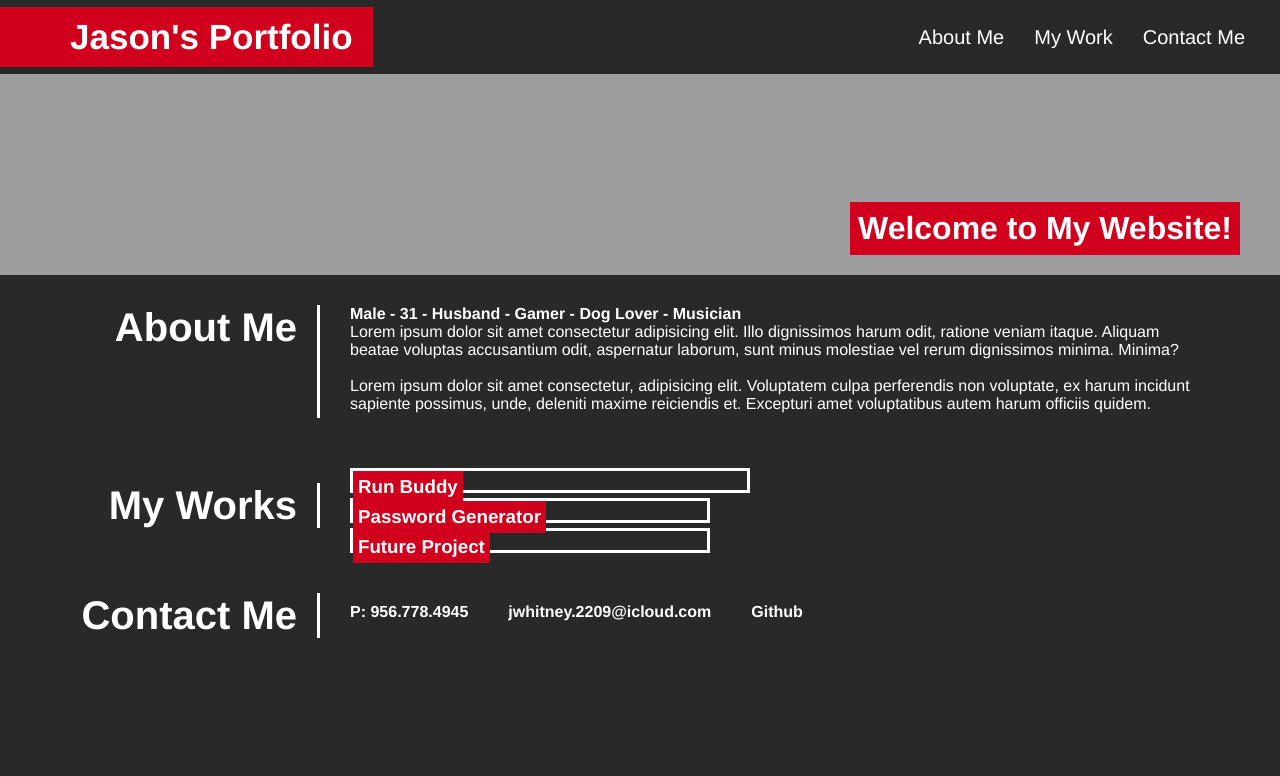
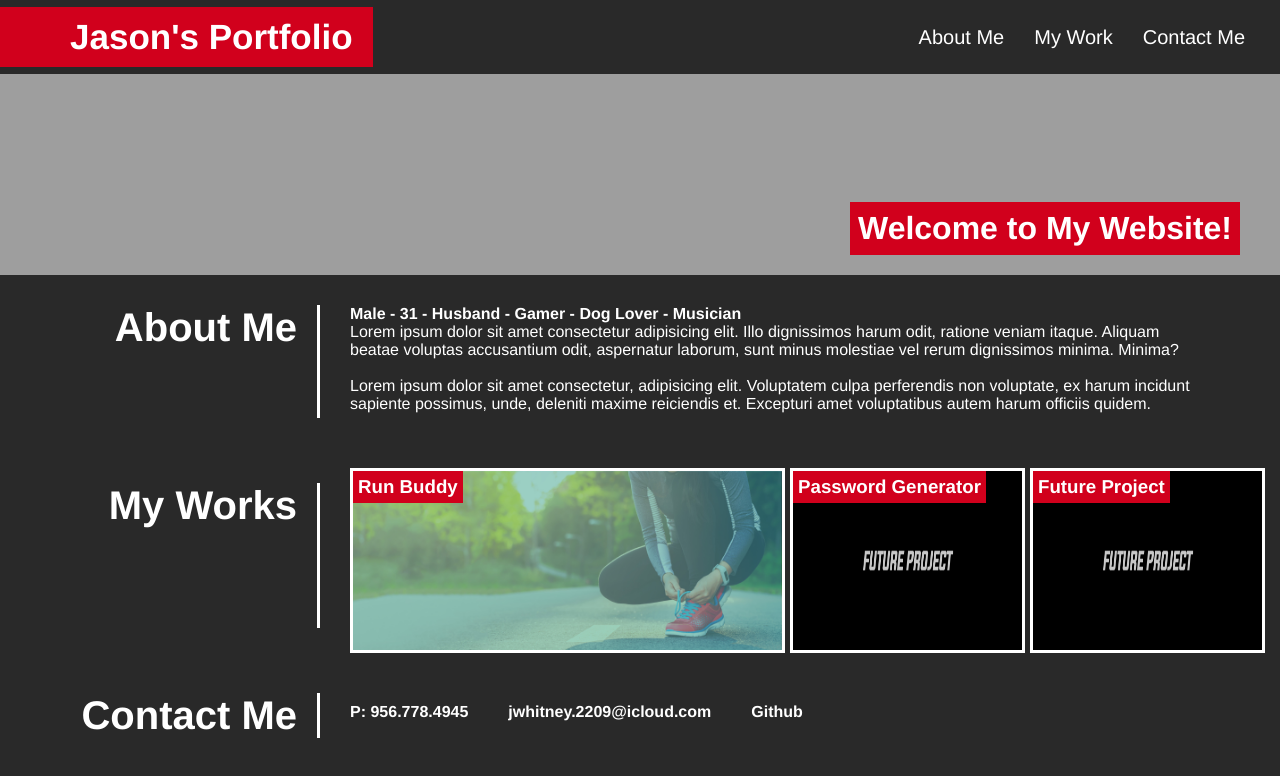
Before and after one commit to jwhitney2209/my-portfolio, a plain HTML site: page index.html in a window 1280 px wide. Drawn offline with Linux system fonts and the light colour scheme; the site is published under a folder, as on GitHub Pages, so addresses that start at the root find nothing.

Commit message:
fixed img links

```diff
--- a/index.html
+++ b/index.html
@@ -56,17 +56,17 @@
         <section class="proj-img run-buddy" id="run-buddy">
           <h3>Run Buddy</h3>
           <a href="https://jwhitney2209.github.io/run-buddy/" target="_blank">
-          <img src="/assets/images/run-buddy.jpg" alt="run buddy">
+          <img src="./assets/images/run-buddy.jpg" alt="run buddy">
           </a>
         </section>
         <section class="proj-img">
           <h3>Password Generator
           </h3>
-          <img src="/assets/images/placeholder.jpg" alt="password generator">
+          <img src="./assets/images/placeholder.jpg" alt="password generator">
         </section>
         <section class="proj-img">
           <h3>Future Project</h3>
-          <img src="/assets/images/placeholder.jpg" alt="run buddy">
+          <img src="./assets/images/placeholder.jpg" alt="run buddy">
         </section>
       </div>
     </div>
```
